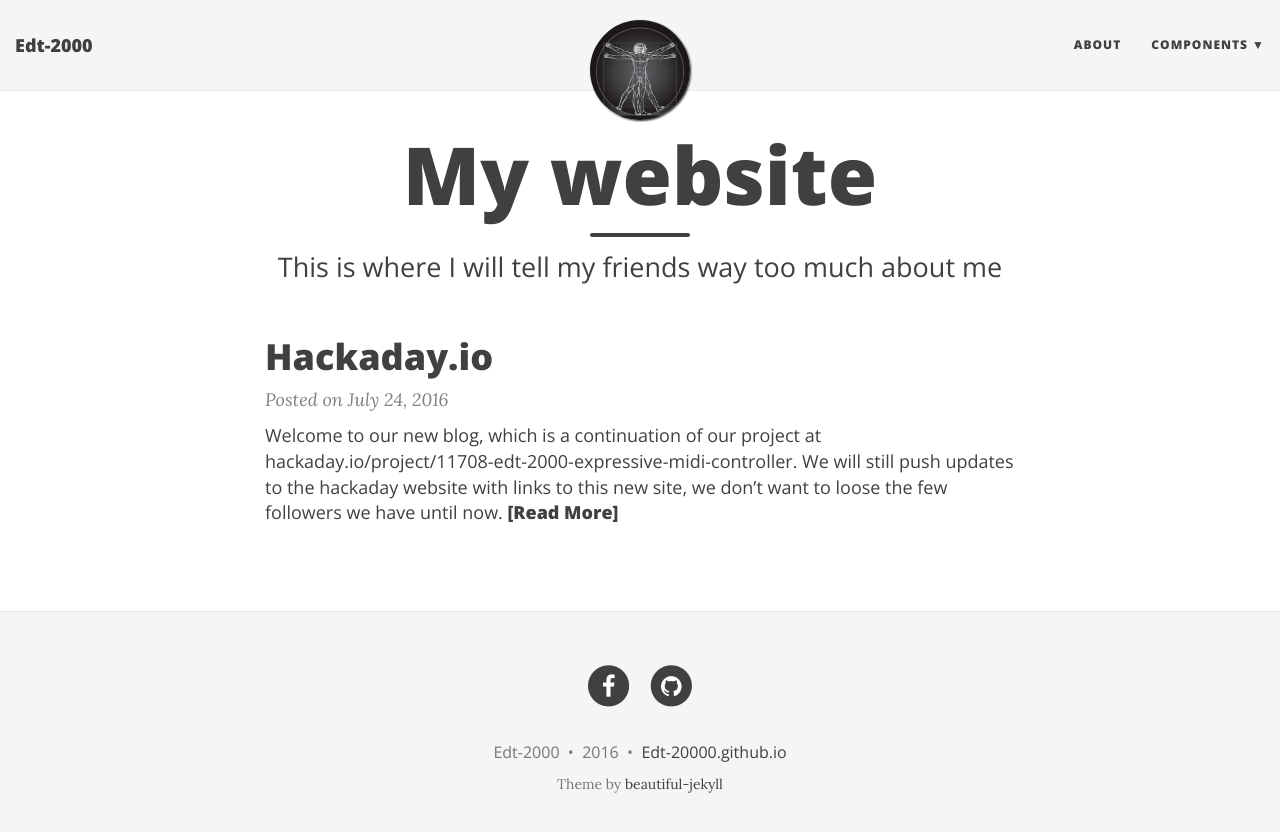
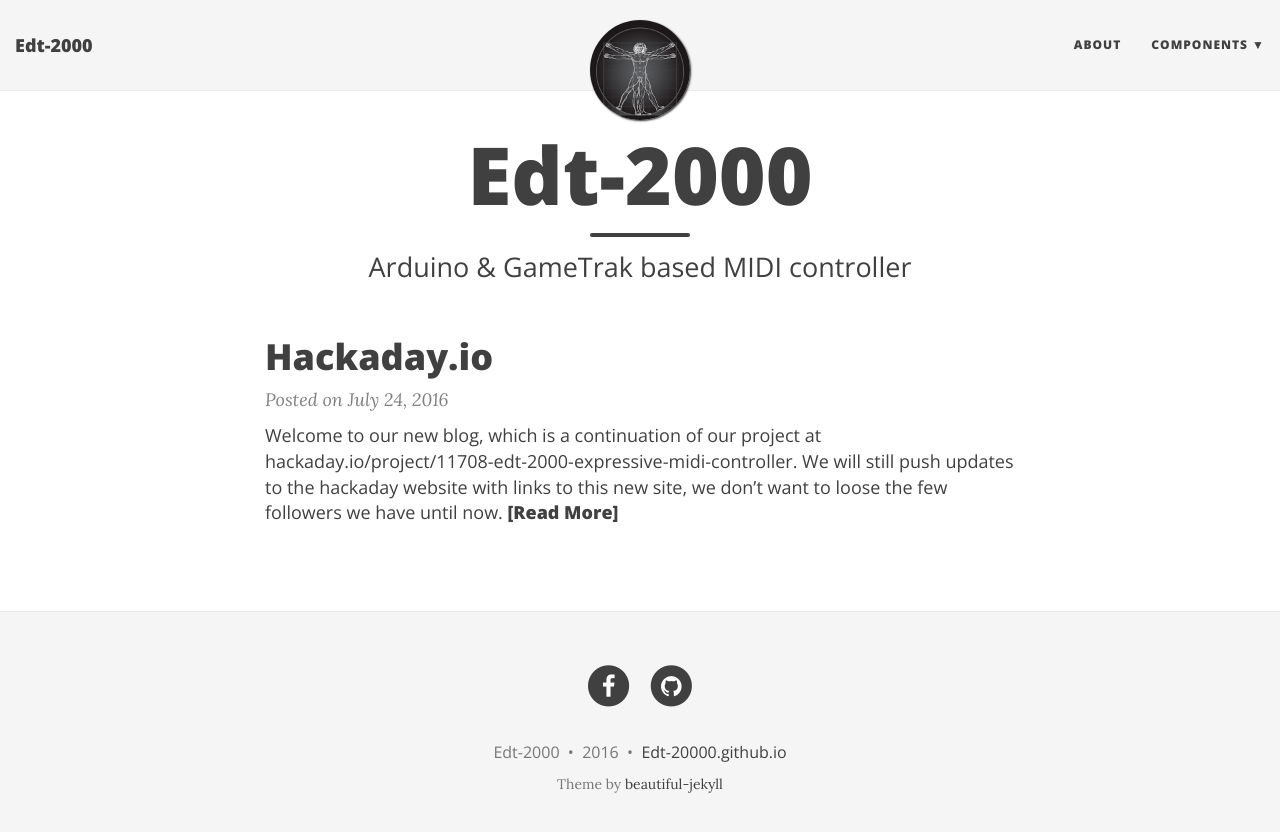
Before and after one commit to Edt-2000/edt-2000.github.io, a Jekyll site: the page built from index.html, in a window 1280 px wide. Shown: the top 832 px of the page. Built offline with Jekyll 4.4.1, drawn with Linux system fonts in a browser that asks for light colours; nearby versions of some CDN libraries; the list of posts is cut into pages by our own code.

Commit message:
* Changed headline

```diff
--- a/index.html
+++ b/index.html
@@ -1,7 +1,7 @@
 ---
 layout: page
-title: My website
-subtitle: This is where I will tell my friends way too much about me
+title: Edt-2000
+subtitle: Arduino & GameTrak based MIDI controller
 ---
 
 <div class="posts-list">
```
